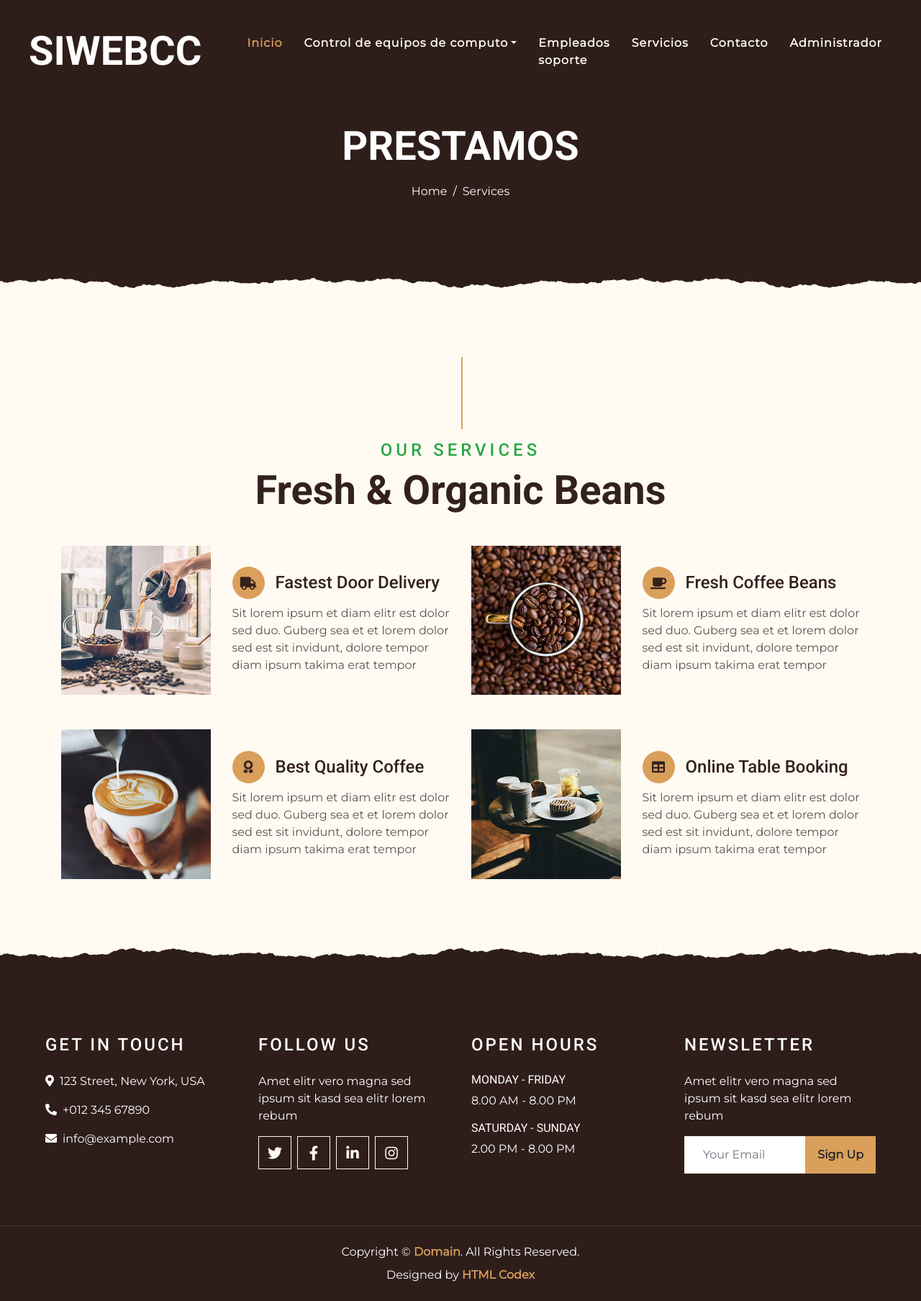
After one commit to Edubedo/siswebcc, a PHP site: page /siwebcc/prestamos.php in a window 1280 px wide. The commit adds this page. Shown: the whole page at 72% size. Run offline with PHP 8.4, Linux system fonts and the light colour scheme; some libraries are stand-ins or nearby versions.

Commit message:
Seccion de prestamos para los usuarios

```diff
--- a/index.html
+++ b/index.html
@@ -45,7 +45,7 @@
                         <a href="#" class="nav-link dropdown-toggle" data-toggle="dropdown">Control de equipos de
                             computo</a>
                         <div class="dropdown-menu text-capitalize">
-                            <a href="equipos-pendientes.php" class="dropdown-item">Visualizar equipos pendientes</a>
+                            <a href="prestamos.php" class="dropdown-item">Prestamos</a>
                         </div>
                     </div>
                     <a href="about.html" class="nav-item nav-link">Empleados soporte</a>
--- /dev/null
+++ b/prestamos.php
@@ -0,0 +1,207 @@
+<!DOCTYPE html>
+<html lang="en">
+
+<head>
+    <meta charset="utf-8">
+    <title>SIWEBCC | Prestamos de equipos de computo</title>
+    <meta content="width=device-width, initial-scale=1.0" name="viewport">
+    <meta content="Free Website Template" name="keywords">
+    <meta content="Free Website Template" name="description">
+
+    <!-- Favicon -->
+    <link href="img/favicon.ico" rel="icon">
+
+    <!-- Google Font -->
+    <link rel="preconnect" href="https://fonts.gstatic.com">
+    <link href="https://fonts.googleapis.com/css2?family=Montserrat:wght@200;400&family=Roboto:wght@400;500;700&display=swap" rel="stylesheet">
+
+    <!-- Font Awesome -->
+    <link href="https://cdnjs.cloudflare.com/ajax/libs/font-awesome/5.10.0/css/all.min.css" rel="stylesheet">
+
+    <!-- Libraries Stylesheet -->
+    <link href="lib/owlcarousel/assets/owl.carousel.min.css" rel="stylesheet">
+    <link href="lib/tempusdominus/css/tempusdominus-bootstrap-4.min.css" rel="stylesheet" />
+
+    <!-- Customized Bootstrap Stylesheet -->
+    <link href="css/style.min.css" rel="stylesheet">
+</head>
+
+
+<body>
+    <!-- Navbar Start -->
+    <div class="container-fluid p-0 nav-bar">
+        <nav class="navbar navbar-expand-lg bg-none navbar-dark py-3">
+            <a href="index.html" class="navbar-brand px-lg-4 m-0">
+                <h1 class="m-0 display-4 text-uppercase text-white">SIWEBCC</h1>
+            </a>
+            <button type="button" class="navbar-toggler" data-toggle="collapse" data-target="#navbarCollapse">
+                <span class="navbar-toggler-icon"></span>
+            </button>
+            <div class="collapse navbar-collapse justify-content-between" id="navbarCollapse">
+                <div class="navbar-nav ml-auto p-4">
+                    <a href="index.html" class="nav-item nav-link active">Inicio</a>
+                    <div class="nav-item dropdown">
+                        <a href="#" class="nav-link dropdown-toggle" data-toggle="dropdown">Control de equipos de computo</a>
+                        <div class="dropdown-menu text-capitalize">
+                            <a href="equipos-pendientes.php" class="dropdown-item">Visualizar equipos pendientes</a>
+                        </div>
+                    </div>
+                    <a href="about.html" class="nav-item nav-link">Empleados soporte</a>
+                    <a href="service.html" class="nav-item nav-link">Servicios</a>
+                    <a href="contact.html" class="nav-item nav-link">Contacto</a>
+                    <a href="admin/login.php" class="nav-item nav-link">Administrador</a>
+                </div>
+            </div>
+        </nav>
+    </div>
+    <!-- Navbar End -->
+
+
+    <!-- Page Header Start -->
+    <div class="container-fluid page-header mb-5 position-relative overlay-bottom">
+        <div class="d-flex flex-column align-items-center justify-content-center pt-0 pt-lg-5" style="min-height: 400px">
+            <h1 class="display-4 mb-3 mt-0 mt-lg-5 text-white text-uppercase">Prestamos</h1>
+            <div class="d-inline-flex mb-lg-5">
+                <p class="m-0 text-white"><a class="text-white" href="">Home</a></p>
+                <p class="m-0 text-white px-2">/</p>
+                <p class="m-0 text-white">Services</p>
+            </div>
+        </div>
+    </div>
+    <!-- Page Header End -->
+
+
+    <!-- Service Start -->
+    <div class="container-fluid pt-5">
+        <div class="container">
+            <div class="section-title">
+                <h4 class="text-primary text-uppercase" style="letter-spacing: 5px;">Our Services</h4>
+                <h1 class="display-4">Fresh & Organic Beans</h1>
+            </div>
+            <div class="row">
+                <div class="col-lg-6 mb-5">
+                    <div class="row align-items-center">
+                        <div class="col-sm-5">
+                            <img class="img-fluid mb-3 mb-sm-0" src="img/service-1.jpg" alt="">
+                        </div>
+                        <div class="col-sm-7">
+                            <h4><i class="fa fa-truck service-icon"></i>Fastest Door Delivery</h4>
+                            <p class="m-0">Sit lorem ipsum et diam elitr est dolor sed duo. Guberg sea et et lorem dolor sed est sit
+                                invidunt, dolore tempor diam ipsum takima erat tempor</p>
+                        </div>
+                    </div>
+                </div>
+                <div class="col-lg-6 mb-5">
+                    <div class="row align-items-center">
+                        <div class="col-sm-5">
+                            <img class="img-fluid mb-3 mb-sm-0" src="img/service-2.jpg" alt="">
+                        </div>
+                        <div class="col-sm-7">
+                            <h4><i class="fa fa-coffee service-icon"></i>Fresh Coffee Beans</h4>
+                            <p class="m-0">Sit lorem ipsum et diam elitr est dolor sed duo. Guberg sea et et lorem dolor sed est sit
+                                invidunt, dolore tempor diam ipsum takima erat tempor</p>
+                        </div>
+                    </div>
+                </div>
+                <div class="col-lg-6 mb-5">
+                    <div class="row align-items-center">
+                        <div class="col-sm-5">
+                            <img class="img-fluid mb-3 mb-sm-0" src="img/service-3.jpg" alt="">
+                        </div>
+                        <div class="col-sm-7">
+                            <h4><i class="fa fa-award service-icon"></i>Best Quality Coffee</h4>
+                            <p class="m-0">Sit lorem ipsum et diam elitr est dolor sed duo. Guberg sea et et lorem dolor sed est sit
+                                invidunt, dolore tempor diam ipsum takima erat tempor</p>
+                        </div>
+                    </div>
+                </div>
+                <div class="col-lg-6 mb-5">
+                    <div class="row align-items-center">
+                        <div class="col-sm-5">
+                            <img class="img-fluid mb-3 mb-sm-0" src="img/service-4.jpg" alt="">
+                        </div>
+                        <div class="col-sm-7">
+                            <h4><i class="fa fa-table service-icon"></i>Online Table Booking</h4>
+                            <p class="m-0">Sit lorem ipsum et diam elitr est dolor sed duo. Guberg sea et et lorem dolor sed est sit
+                                invidunt, dolore tempor diam ipsum takima erat tempor</p>
+                        </div>
+                    </div>
+                </div>
+            </div>
+        </div>
+    </div>
+    <!-- Service End -->
+
+
+    <!-- Footer Start -->
+    <div class="container-fluid footer text-white mt-5 pt-5 px-0 position-relative overlay-top">
+        <div class="row mx-0 pt-5 px-sm-3 px-lg-5 mt-4">
+            <div class="col-lg-3 col-md-6 mb-5">
+                <h4 class="text-white text-uppercase mb-4" style="letter-spacing: 3px;">Get In Touch</h4>
+                <p><i class="fa fa-map-marker-alt mr-2"></i>123 Street, New York, USA</p>
+                <p><i class="fa fa-phone-alt mr-2"></i>+012 345 67890</p>
+                <p class="m-0"><i class="fa fa-envelope mr-2"></i>info@example.com</p>
+            </div>
+            <div class="col-lg-3 col-md-6 mb-5">
+                <h4 class="text-white text-uppercase mb-4" style="letter-spacing: 3px;">Follow Us</h4>
+                <p>Amet elitr vero magna sed ipsum sit kasd sea elitr lorem rebum</p>
+                <div class="d-flex justify-content-start">
+                    <a class="btn btn-lg btn-outline-light btn-lg-square mr-2" href="#"><i class="fab fa-twitter"></i></a>
+                    <a class="btn btn-lg btn-outline-light btn-lg-square mr-2" href="#"><i class="fab fa-facebook-f"></i></a>
+                    <a class="btn btn-lg btn-outline-light btn-lg-square mr-2" href="#"><i class="fab fa-linkedin-in"></i></a>
+                    <a class="btn btn-lg btn-outline-light btn-lg-square" href="#"><i class="fab fa-instagram"></i></a>
+                </div>
+            </div>
+            <div class="col-lg-3 col-md-6 mb-5">
+                <h4 class="text-white text-uppercase mb-4" style="letter-spacing: 3px;">Open Hours</h4>
+                <div>
+                    <h6 class="text-white text-uppercase">Monday - Friday</h6>
+                    <p>8.00 AM - 8.00 PM</p>
+                    <h6 class="text-white text-uppercase">Saturday - Sunday</h6>
+                    <p>2.00 PM - 8.00 PM</p>
+                </div>
+            </div>
+            <div class="col-lg-3 col-md-6 mb-5">
+                <h4 class="text-white text-uppercase mb-4" style="letter-spacing: 3px;">Newsletter</h4>
+                <p>Amet elitr vero magna sed ipsum sit kasd sea elitr lorem rebum</p>
+                <div class="w-100">
+                    <div class="input-group">
+                        <input type="text" class="form-control border-light" style="padding: 25px;" placeholder="Your Email">
+                        <div class="input-group-append">
+                            <button class="btn btn-primary font-weight-bold px-3">Sign Up</button>
+                        </div>
+                    </div>
+                </div>
+            </div>
+        </div>
+        <div class="container-fluid text-center text-white border-top mt-4 py-4 px-sm-3 px-md-5" style="border-color: rgba(256, 256, 256, .1) !important;">
+            <p class="mb-2 text-white">Copyright &copy; <a class="font-weight-bold" href="#">Domain</a>. All Rights Reserved.</a></p>
+            <p class="m-0 text-white">Designed by <a class="font-weight-bold" href="https://htmlcodex.com">HTML Codex</a></p>
+        </div>
+    </div>
+    <!-- Footer End -->
+
+
+    <!-- Back to Top -->
+    <a href="#" class="btn btn-lg btn-primary btn-lg-square back-to-top"><i class="fa fa-angle-double-up"></i></a>
+
+
+    <!-- JavaScript Libraries -->
+    <script src="https://code.jquery.com/jquery-3.4.1.min.js"></script>
+    <script src="https://stackpath.bootstrapcdn.com/bootstrap/4.4.1/js/bootstrap.bundle.min.js"></script>
+    <script src="lib/easing/easing.min.js"></script>
+    <script src="lib/waypoints/waypoints.min.js"></script>
+    <script src="lib/owlcarousel/owl.carousel.min.js"></script>
+    <script src="lib/tempusdominus/js/moment.min.js"></script>
+    <script src="lib/tempusdominus/js/moment-timezone.min.js"></script>
+    <script src="lib/tempusdominus/js/tempusdominus-bootstrap-4.min.js"></script>
+
+    <!-- Contact Javascript File -->
+    <script src="mail/jqBootstrapValidation.min.js"></script>
+    <script src="mail/contact.js"></script>
+
+    <!-- Template Javascript -->
+    <script src="js/main.js"></script>
+</body>
+
+</html>
```
Also changed, not shown: admin/login.php (+6 -1 lines).
